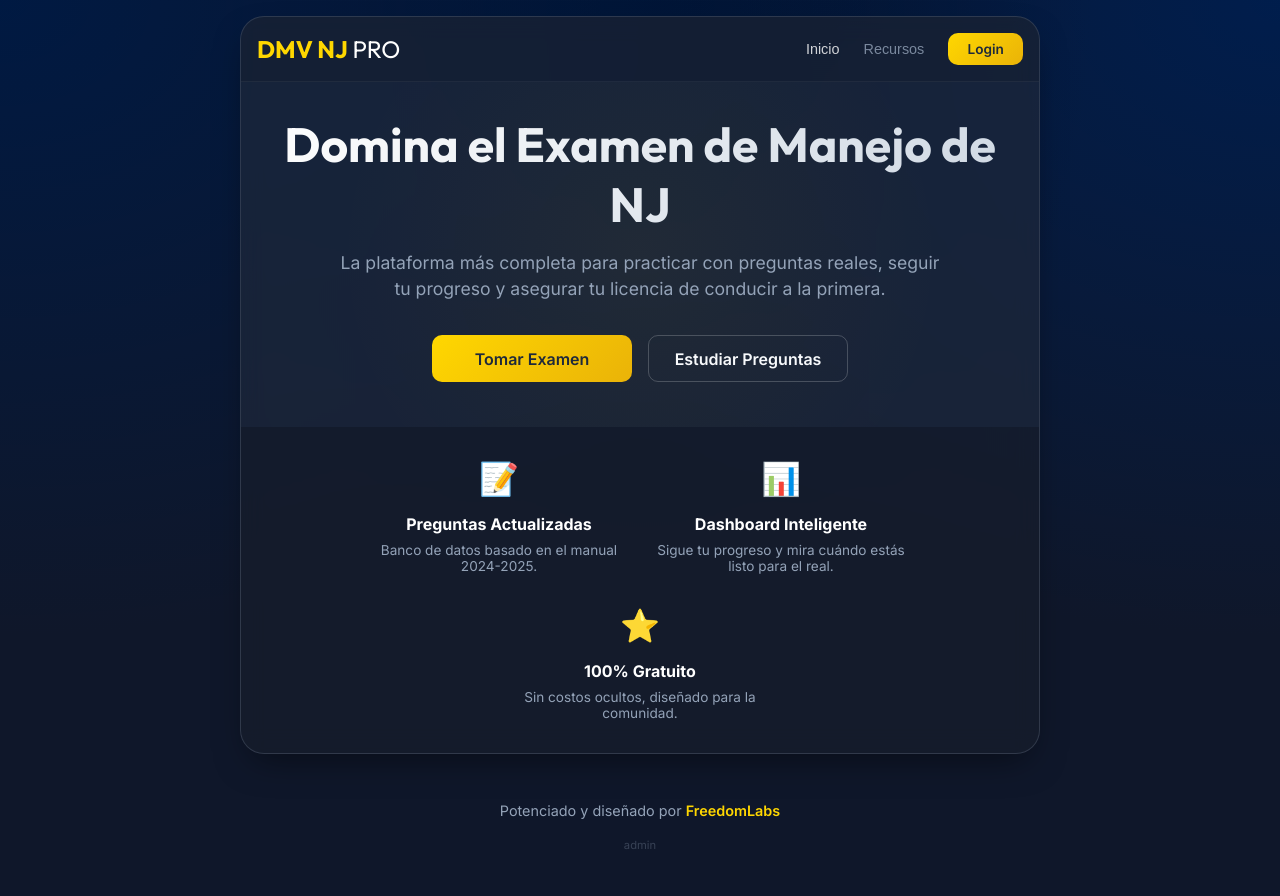
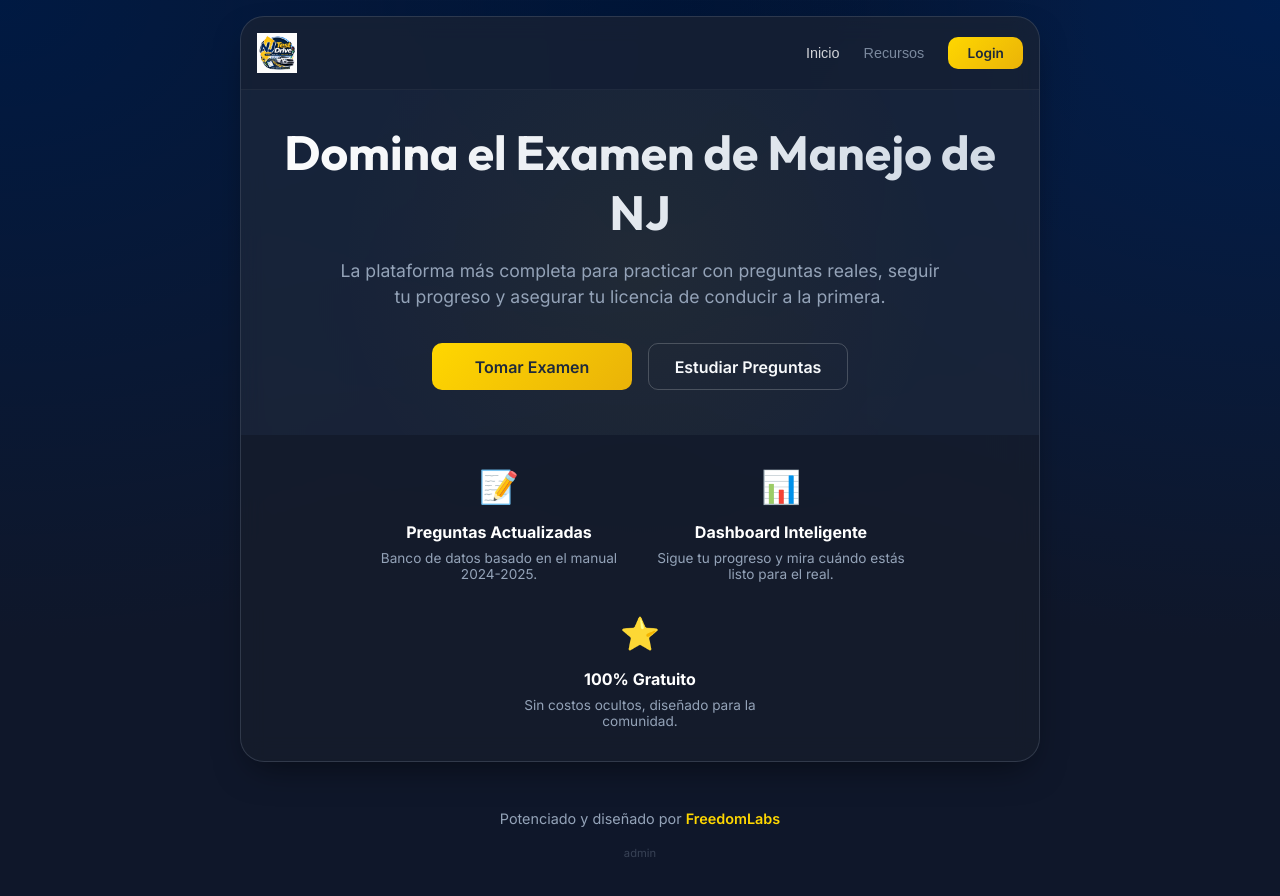
Before and after one commit to ueservicesllc1-ops/examen, a website built with Vite: page index.html in a window 1280 px wide. Built offline with nearby package versions, Linux system fonts and the light colour scheme; some packages are replaced by stand-ins of ours; no server answers.

Commit message:
Branding: Updated site title to NJ Test Drive and added official logo.

```diff
--- a/index.html
+++ b/index.html
@@ -4,7 +4,7 @@
     <meta charset="UTF-8" />
     <link rel="icon" type="image/svg+xml" href="/vite.svg" />
     <meta name="viewport" content="width=device-width, initial-scale=1.0" />
-    <title>NJ Driving Test Clone | Simulador de Examen</title>
+    <title>NJ Test Drive | Simulador de Examen</title>
     <meta name="description" content="Practica para tu examen de conducir de New Jersey con este simulador interactivo de preguntas y respuestas reales.">
   </head>
   <body>
@@ -12,7 +12,9 @@
       <!-- Main Website Landing -->
       <section id="main-landing" class="glass-card" style="padding: 0; overflow: hidden;">
         <nav style="display: flex; justify-content: space-between; align-items: center; padding: 1rem; border-bottom: 1px solid rgba(255,255,255,0.05); background: rgba(0,0,0,0.1);">
-          <div style="font-family: 'Outfit'; font-weight: 700; font-size: 1.5rem; color: var(--primary);">DMV NJ <span style="color: #fff; font-weight: 300;">PRO</span></div>
+          <div style="display: flex; align-items: center; gap: 0.5rem;">
+            <img src="/logo.png" alt="NJ Test Drive Logo" style="height: 40px; width: auto;">
+          </div>
           <div style="display: flex; gap: 1.5rem;">
             <button class="nav-link" id="nav-home" style="background:none; border:none; color:#fff; cursor:pointer;">Inicio</button>
             <button class="nav-link" id="nav-study" style="background:none; border:none; color:var(--text-muted); cursor:pointer;">Recursos</button>
```
Also changed, not shown: public/logo.png (added).
